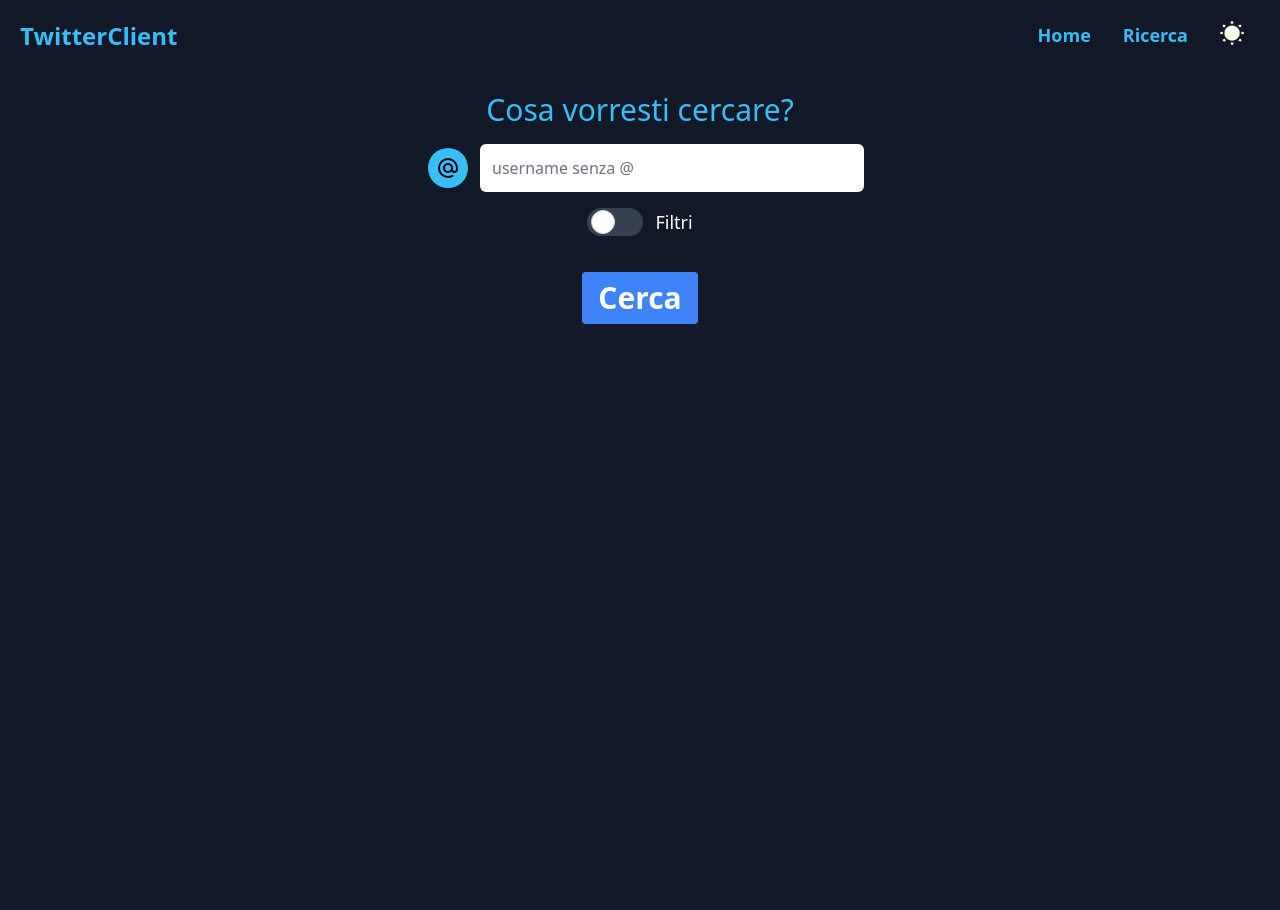
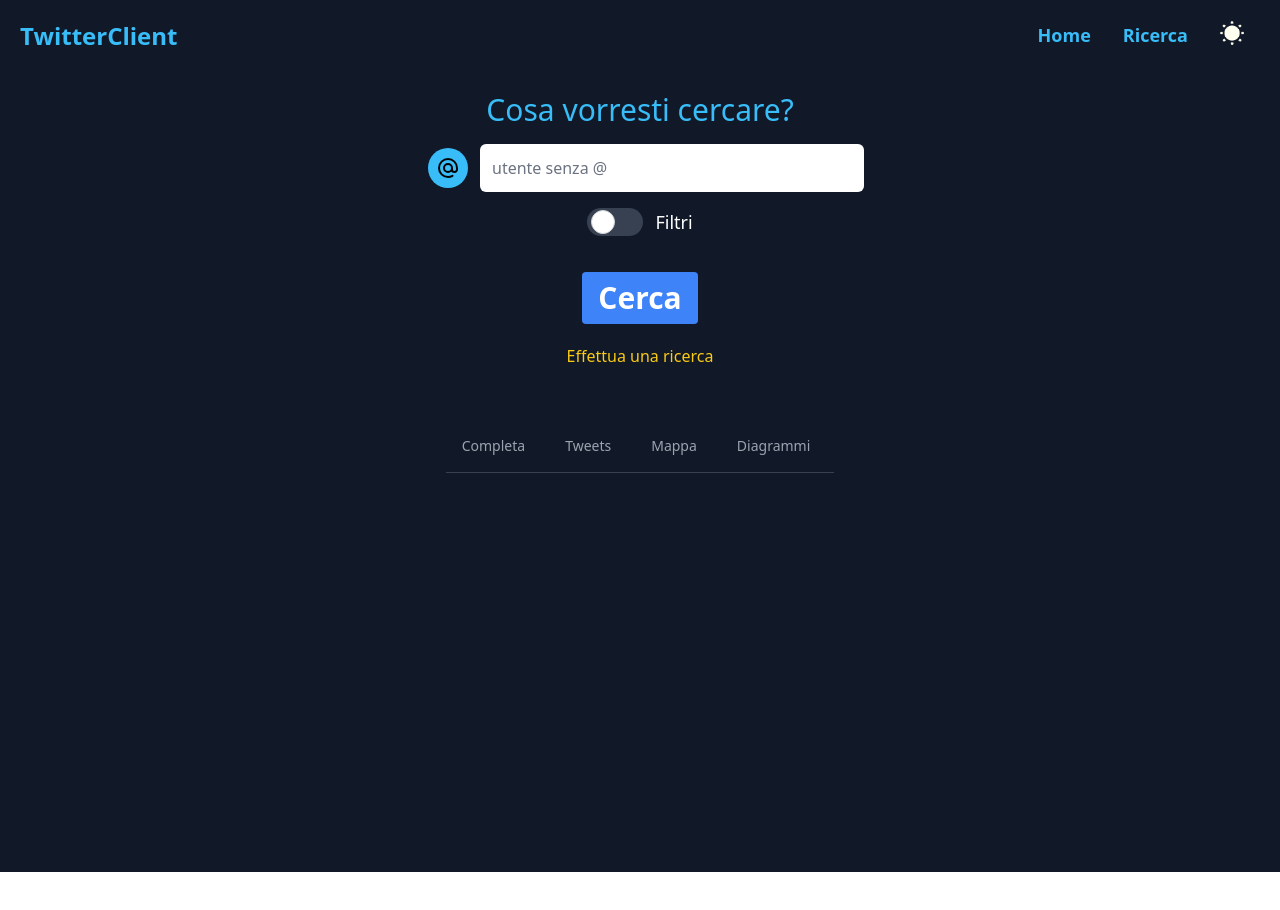
Before and after one commit to jortikcode/twitter-client-swe, a React (Create React App) app in the folder frontend/: page /search in a window 1280 px wide. Shown: the top 910 px of the page. After the commit the page ends 872 px from the top, so only its background shows below. Built offline with nearby package versions, Linux system fonts and the light colour scheme.

Commit message:
refactor of search form && added tabs manager

```diff
--- a/frontend/src/components/SearchForm.js
+++ b/frontend/src/components/SearchForm.js
@@ -12,12 +12,11 @@ import {
     getDateInterval,
     configureDates,
     isIntervalSetted} from '../utils/form'
-import Tweet from './Tweet';
 import SearchFilters from './SearchFilters'
-import Map from './Map'
 import { useState } from 'react';
-import PieChart from './PieChart'
 import PageManager from './PageManager';
+import TabManager from './TabManager';
+import { Outlet } from 'react-router-dom'
 
 
 const SearchForm = () => {
@@ -60,13 +59,8 @@ const SearchForm = () => {
 
     // Il dispatch viene utilizzato per riuscire a manipolare lo stato centralizzato di redux
     const dispatch = useDispatch();
-    const { textTweets,
-            users,
-            noMatch,
-            creationDates,
-            types,
-            places,
-            sentiments,
+    const { noMatch,
+            textTweets,
             isLoading,
             nextToken,
             previousToken } = useSelector(state => state.tweets);
@@ -137,13 +131,13 @@ const SearchForm = () => {
                             </svg>)}
                         </button>
                         {type === "keyword" ? (
-                        <input className="w-full dark:border-0 border-8 dark:border-white rounded-md md:w-96 p-3" name="query" id="query" type="text" placeholder="#hashtag, keyword" {...register("query", {
+                        <input className="w-full dark:border-0 border-8 dark:border-white rounded-md md:w-96 p-3" name="query" id="query" type="text" placeholder="#hashtag, keyword. @utente" {...register("query", {
                             required: "Testo mancante",
                             pattern: {
                                 message: "Keyword non valido",
                                 value: /^([#@])?[a-zA-Z0-9_]+$/}
                         })} />) :
-                        (<input className="w-full dark:border-0 border-8 dark:border-white rounded-md md:w-96 p-3" name="username" id="username" type="text" placeholder="username senza @" {...register("username", {
+                        (<input className="w-full dark:border-0 border-8 dark:border-white rounded-md md:w-96 p-3" name="username" id="username" type="text" placeholder="utente senza @" {...register("username", {
                             required: "Testo mancante",
                             pattern: {
                                 message: "Username non valido",
@@ -158,6 +152,22 @@ const SearchForm = () => {
                 <button className="text-3xl dark:text-white bg-blue-500 hover:bg-blue-700 text-white font-bold py-2 px-4 rounded" type="submit"> Cerca </button>
             </form>
 
+            {((noMatch) ? (
+                <p className="pt-5 pb-5 dark:text-yellow-300">Nessun risultato trovato</p>
+            ) :
+            (textTweets.length === 0 && !isLoading ?
+                <p className="pt-5 pb-5 dark:text-yellow-300">Effettua una ricerca</p>
+              :
+            (!isLoading) ?
+                <p className="pt-5 pb-5 dark:text-green-400">Ricerca effettuata! Seleziona la visualizzazione </p>
+              :
+                ""
+              ))}
+
+            <div className="pt-8">
+                <TabManager />
+            </div>
+
             { (isLoading)  && (
             <div className="pt-5" role="status">
                 <svg className="inline mr-2 w-10 h-10 text-gray-200 animate-spin dark:text-gray-600 fill-blue-600" viewBox="0 0 100 101" fill="none" xmlns="http://www.w3.org/2000/svg">
@@ -168,50 +178,10 @@ const SearchForm = () => {
             </div>
             )}
 
-            { ((textTweets.length > 0) && (
-                <div className="pt-8 flex gap-y-10 flex-col justify-center items-center md:w-4/6 w-4/5 dark:text-white">
-                    {textTweets.map((tweet, index) =>
-                    {
-                        let placeName = "";
-                        if (places.find(place_info => place_info.index === index))
-                            for (const place_info of places){
-                                if (place_info.index === index){
-                                    placeName = place_info.name;
-                                    break;
-                                }
-                            }
-                        return (<Tweet
-                            placeName={placeName}
-                            key={index}
-                            name={users[index].name}
-                            username={users[index].username}
-                            pfpUrl={users[index].pfpUrl}
-                            type={types[index]}
-                            date={new Date(creationDates[index]).toDateString()}
-                            text={tweet.text} />)})}
-                </div>
-            )) ||
-            ((noMatch) && (
-                <p className="pt-5 pb-5 dark:text-yellow-300">Nessun risultato trovato</p>
-            ))}
-        </div>
-
-        <PageManager data={storedData} nextToken={nextToken} previousToken={previousToken} />
-
-        <div className="w-full md:p-8 p-3 dark:bg-gray-900">
-        {places.length > 0 && (
-                <Map
-                textTweets = {textTweets}
-                users = {users}
-                types = {types}
-                dates = {creationDates}
-                tweetPlaces = {places} />
-            )}
-        </div>
-
-
-       <div className="w-full justify-center flex md:p-8 p-3 dark:bg-gray-900">
-        {  ((sentiments.length > 0) && (<PieChart sentAnalysis = {sentiments} />)) }
+            <div className="pt-3">
+                <PageManager data={storedData} nextToken={nextToken} previousToken={previousToken} />
+            </div>
+            <Outlet />
         </div>
     </>
     );
--- /dev/null
+++ b/frontend/src/components/TabManager.js
@@ -0,0 +1,45 @@
+import { Link } from 'react-router-dom'
+import { Tabs } from 'flowbite-react'
+
+const TabManager = () => {
+  return (
+    <>
+    <ul className="flex flex-wrap text-sm font-medium text-center text-gray-500 border-b border-gray-200 dark:border-gray-700 dark:text-gray-400">
+      <li className="mr-2">
+        <Link
+        to="/search/all"
+        className="inline-block p-4 rounded-t-lg hover:text-gray-600 hover:bg-gray-50 dark:hover:bg-gray-800 dark:hover:text-gray-300"
+        >
+          Completa
+        </Link>
+      </li>
+      <li className="mr-2">
+        <Link
+        to="/search/tweets"
+        className="inline-block p-4 rounded-t-lg hover:text-gray-600 hover:bg-gray-50 dark:hover:bg-gray-800 dark:hover:text-gray-300"
+        >
+          Tweets
+        </Link>
+      </li>
+      <li className="mr-2">
+        <Link
+        to="/search/map"
+        className="inline-block p-4 rounded-t-lg hover:text-gray-600 hover:bg-gray-50 dark:hover:bg-gray-800 dark:hover:text-gray-300"
+        >
+          Mappa
+        </Link>
+      </li>
+      <li className="mr-2">
+        <Link
+        to="/search/charts"
+        className="inline-block p-4 rounded-t-lg hover:text-gray-600 hover:bg-gray-50 dark:hover:bg-gray-800 dark:hover:text-gray-300"
+        >
+          Diagrammi
+        </Link>
+      </li>
+    </ul>
+  </>
+  );
+};
+
+export default TabManager;
```
